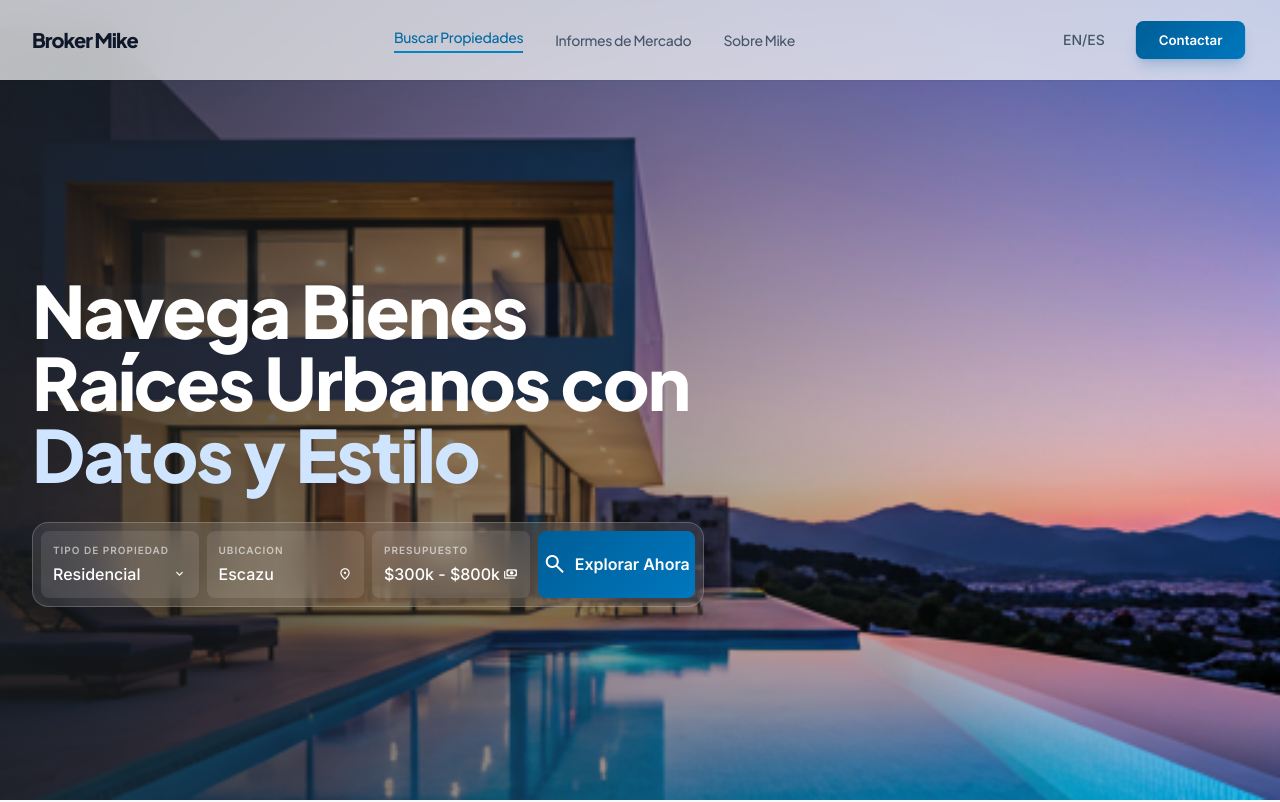
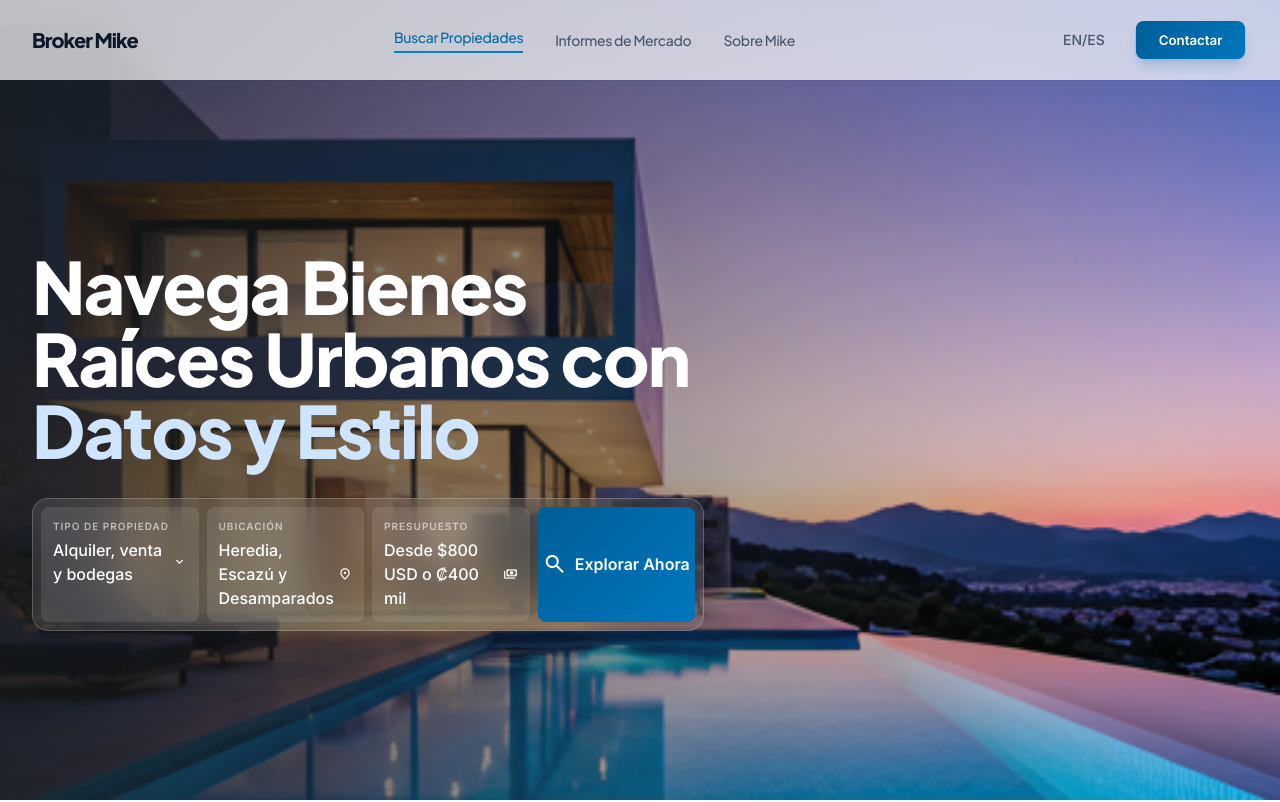
Before and after one commit to lkccomander/brokerm, a React (Vite) app in the folder landingpage/: page / in a window 1280 px wide. Shown: the top 802 px of the page. Built offline with nearby package versions, Linux system fonts and the light colour scheme.

Commit message:
Today is Monday, March 30, 2026

```diff
--- a/landingpage/src/components/Hero.tsx
+++ b/landingpage/src/components/Hero.tsx
@@ -24,23 +24,23 @@ export const Hero: React.FC<HeroProps> = ({ className = '' }) => {
           <div className="bg-surface-container-lowest/10 glass-effect p-2 rounded-2xl border border-white/20 shadow-2xl">
             <div className="grid grid-cols-1 md:grid-cols-4 gap-2">
               <div className="p-3 bg-white/10 rounded-xl hover:bg-white/20 transition-colors cursor-pointer group">
-                <label className="block text-[10px] font-bold text-white/60 uppercase tracking-widest mb-1">Tipo de Propiedad</label>
+                <label className="block text-[10px] font-bold text-white/60 uppercase tracking-widest mb-1">Tipo de propiedad</label>
                 <div className="flex items-center justify-between">
-                  <span className="text-white font-medium">Residencial</span>
+                  <span className="text-white font-medium">Alquiler, venta y bodegas</span>
                   <span className="material-symbols-outlined text-white text-sm">expand_more</span>
                 </div>
               </div>
               <div className="p-3 bg-white/10 rounded-xl hover:bg-white/20 transition-colors cursor-pointer group">
-                <label className="block text-[10px] font-bold text-white/60 uppercase tracking-widest mb-1">Ubicacion</label>
+                <label className="block text-[10px] font-bold text-white/60 uppercase tracking-widest mb-1">Ubicación</label>
                 <div className="flex items-center justify-between">
-                  <span className="text-white font-medium">Escazu</span>
+                  <span className="text-white font-medium">Heredia, Escazú y Desamparados</span>
                   <span className="material-symbols-outlined text-white text-sm">location_on</span>
                 </div>
               </div>
               <div className="p-3 bg-white/10 rounded-xl hover:bg-white/20 transition-colors cursor-pointer group">
                 <label className="block text-[10px] font-bold text-white/60 uppercase tracking-widest mb-1">Presupuesto</label>
                 <div className="flex items-center justify-between">
-                  <span className="text-white font-medium">$300k - $800k</span>
+                  <span className="text-white font-medium">Desde $800 USD o ₡400 mil</span>
                   <span className="material-symbols-outlined text-white text-sm">payments</span>
                 </div>
               </div>
```
